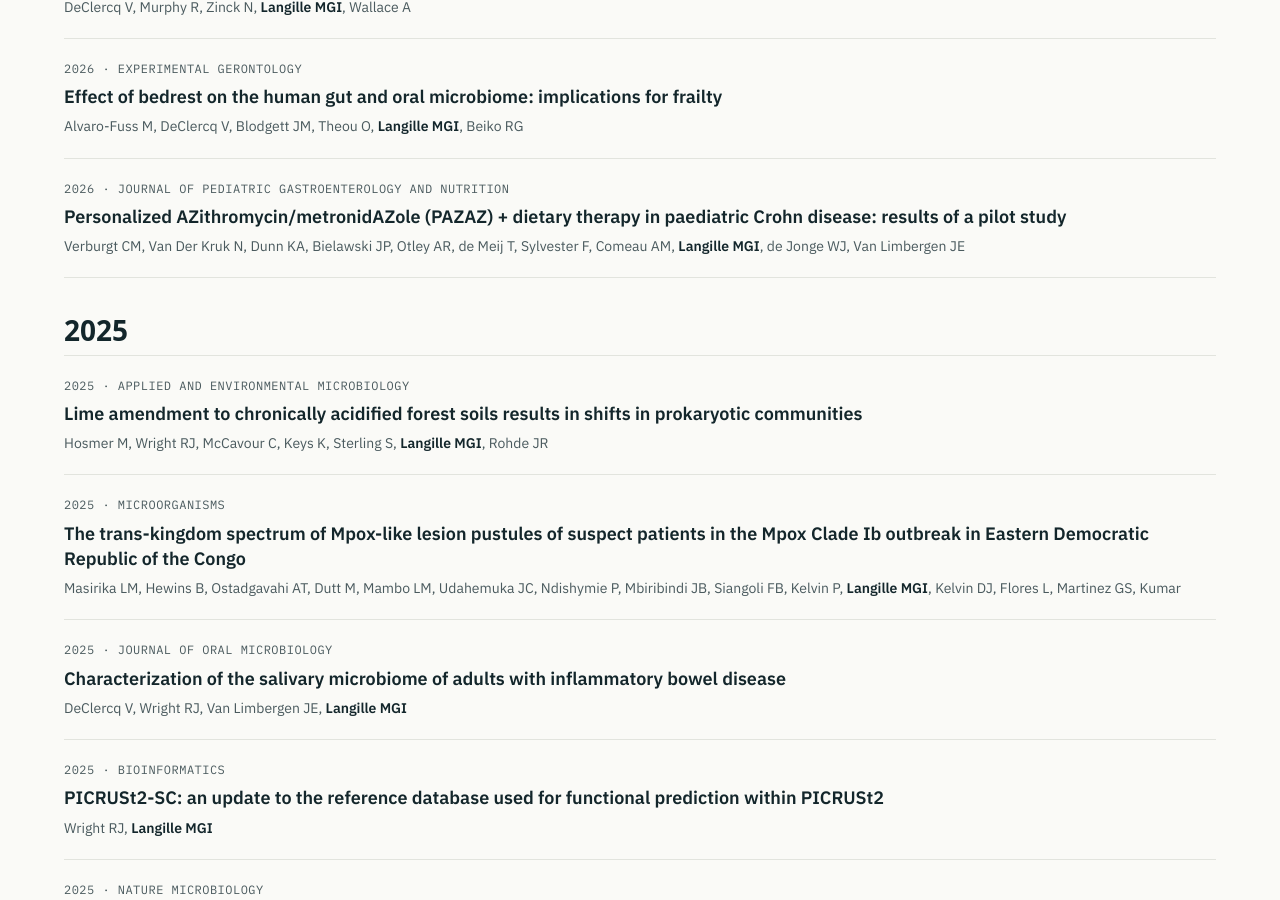
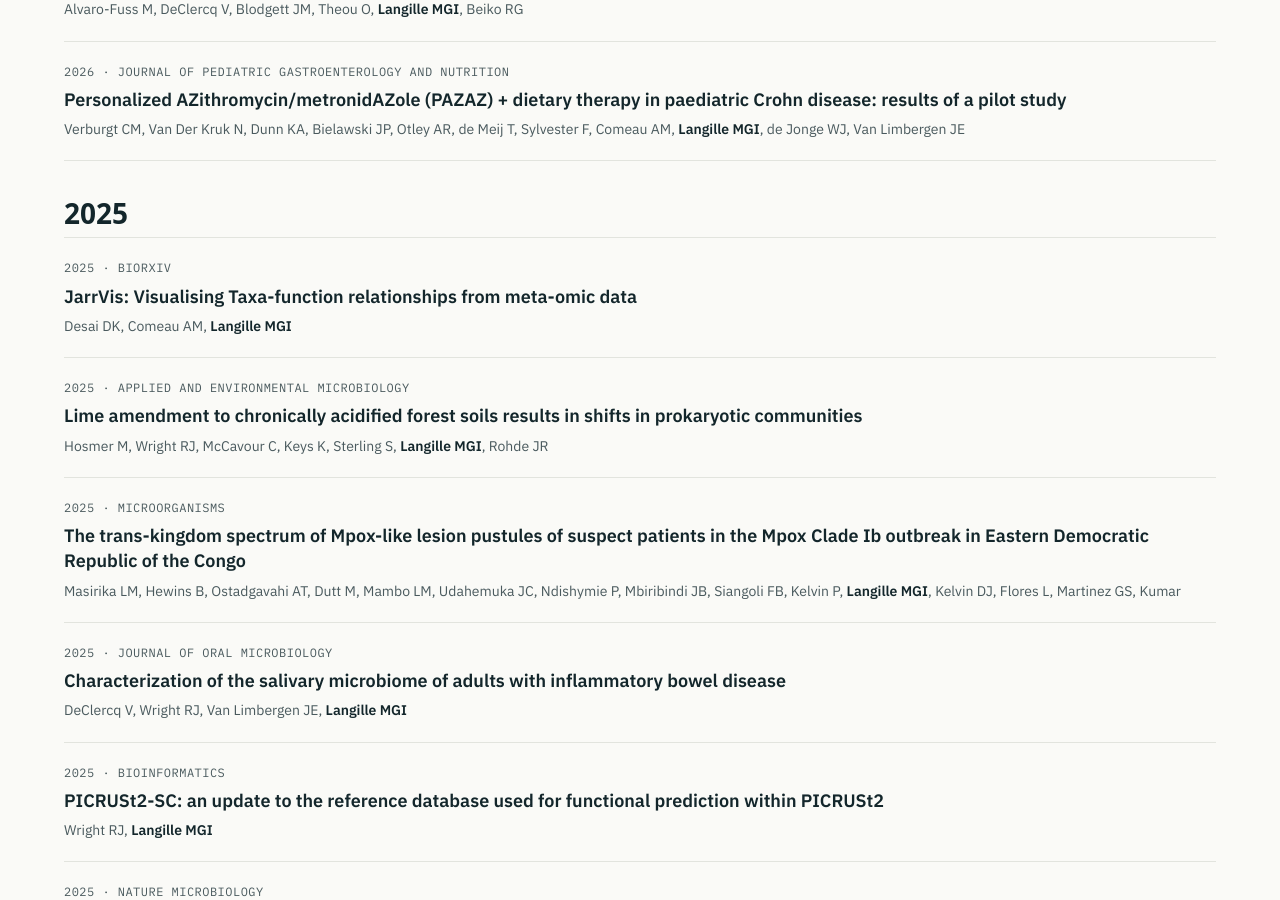
Before and after one commit to mlangill/mlangill.github.com, a Jekyll site: the page built from pubs.html, in a window 1280 px wide and 900 px high, scrolled down 1242 px. Built offline with Jekyll 4.4.1, drawn with Linux system fonts in a browser that asks for light colours; some web fonts are replaced.

Commit message:
Fill in JarrVis preprint details
Co-Authored-By: Claude Opus 5.5 <noreply@anthropic.com>
Claude-Session: https://claude.ai/code/session_0184tZHL9zBPBmqcszxgK2L6

```diff
--- a/_data/publications.yml
+++ b/_data/publications.yml
@@ -9,8 +9,6 @@
 #   featured: true      shows the paper on the homepage
 #   tags: [methods]     groups papers on the Publications page
 #
-- doi: 10.1101/2025.04.13.648596
-  journal: bioRxiv
 - authors: DeClercq V, Comeau AM, Kwawukume A, Murphy R, Parmar NR, Quinn DP, Wright R, Wallace A, Langille MGI
   year: 2026
   title: Technical replicates and multiple sequencing approaches reveal weak and inconsistent microbiome signals in lung tumour and blood samples from patients with lung cancer
@@ -62,6 +60,12 @@
   journal: Journal of Pediatric Gastroenterology and Nutrition
   details: jpn3.70357
   doi: 10.1002/jpn3.70357
+- authors: Desai DK, Comeau AM, Langille MGI
+  year: 2025
+  title: 'JarrVis: Visualising Taxa-function relationships from meta-omic data'
+  link: https://doi.org/10.1101/2025.04.13.648596
+  journal: bioRxiv
+  doi: 10.1101/2025.04.13.648596
 - authors: Hosmer M, Wright RJ, McCavour C, Keys K, Sterling S, Langille MGI, Rohde JR
   year: 2025
   title: Lime amendment to chronically acidified forest soils results in shifts in prokaryotic communities
--- a/_data/software.yml
+++ b/_data/software.yml
@@ -63,4 +63,4 @@
     groups.
   link: https://github.com/dhwanidesai/JarrVis
   paper: https://www.biorxiv.org/content/10.1101/2025.04.13.648596v1
-  paper_label: Preprint, bioRxiv 2025
+  paper_label: Desai et al. 2025, bioRxiv preprint
```
